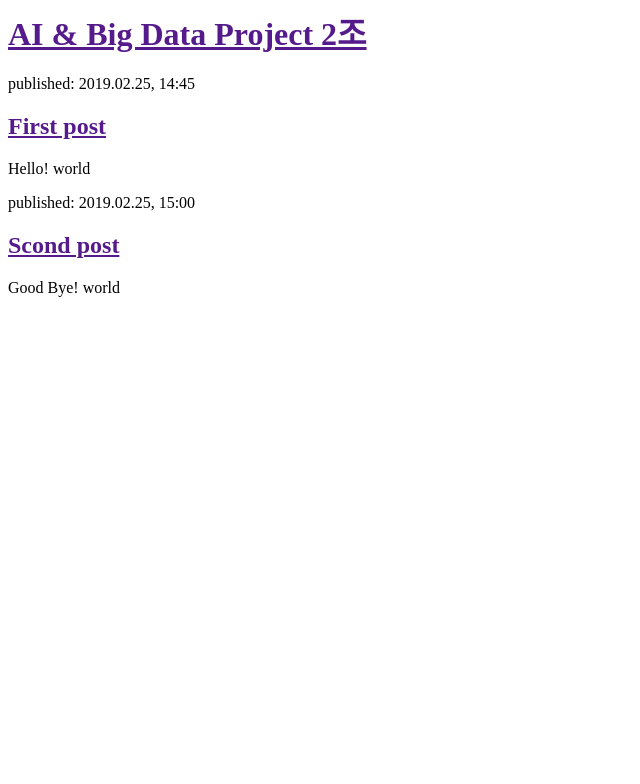
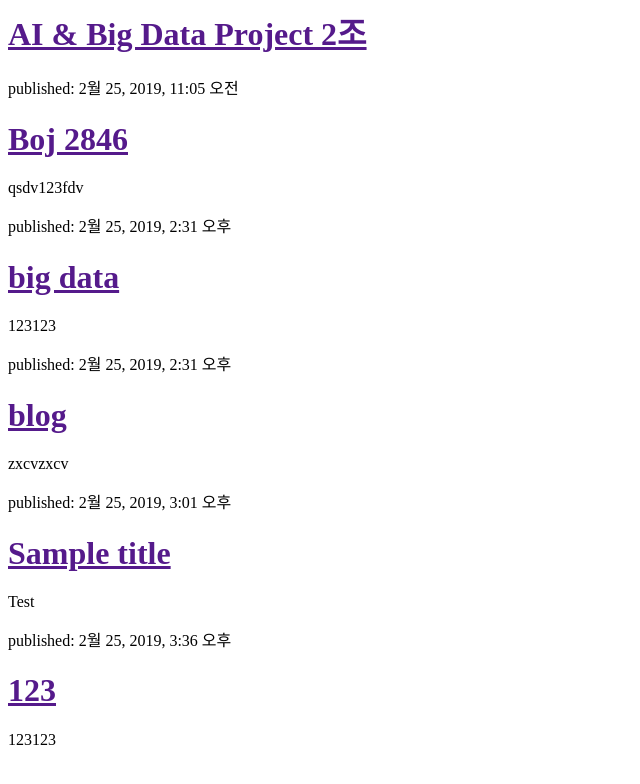
Before and after one commit to b8goal/PIRL-django, a Django app: page / in a window 1280 px wide. Shown: the top 784 px of the page, without its empty margins (0-640 px from the left). Run offline with Django 3.2, Linux system fonts and the light colour scheme; data comes from the database, SQL or seed files in the repository; both versions use the stored data as it was after the commit.

Commit message:
Modified templates to display posts from database.

```diff
--- a/blog/templates/blog/post_list.html
+++ b/blog/templates/blog/post_list.html
@@ -7,16 +7,13 @@
             <h1><a href="">AI & Big Data Project 2조</a></h1>
         </div>
 
+       {% for post in posts %}
         <div>
-            <p>published: 2019.02.25, 14:45</p>
-            <h2><a href="">First post</a></h2>
-            <p>Hello! world</p>
+            <p>published: {{ post.published_date }}</p>
+            <h1><a href="">{{ post.title }}</a></h1>
+            <p>{{ post.text|linebreaksbr }}</p>
         </div>
+        {% endfor %}
 
-        <div>
-            <p>published: 2019.02.25, 15:00</p>
-            <h2><a href="">Scond post</a></h2>
-            <p>Good Bye! world</p>
-        </div>
     </body>
 </html>
--- a/blog/views.py
+++ b/blog/views.py
@@ -1,5 +1,7 @@
 from django.shortcuts import render
+from django.utils import timezone
+from .models import Post
 
-# Create your views here.
 def post_list(request):
-	return render(request, 'blog/post_list.html', {})
+    posts = Post.objects.filter(published_date__lte=timezone.now()).order_by('published_date')
+    return render(request, 'blog/post_list.html', {'posts': posts})
```
Also changed, not shown: db.sqlite3.
